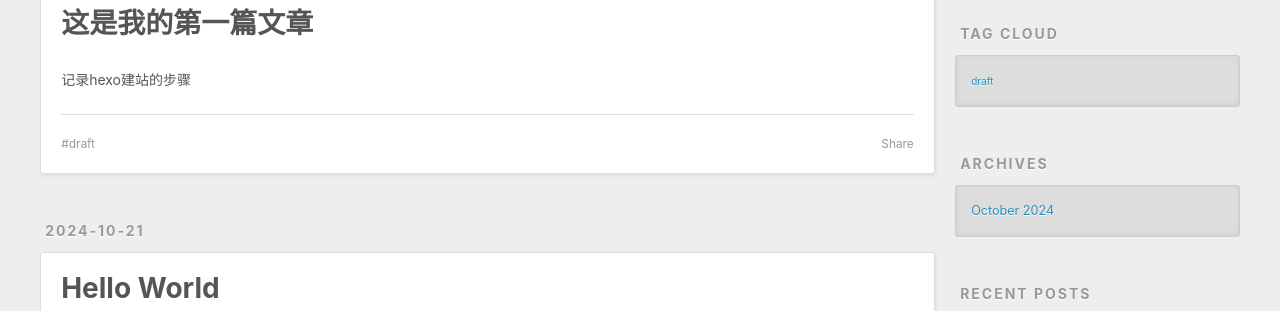
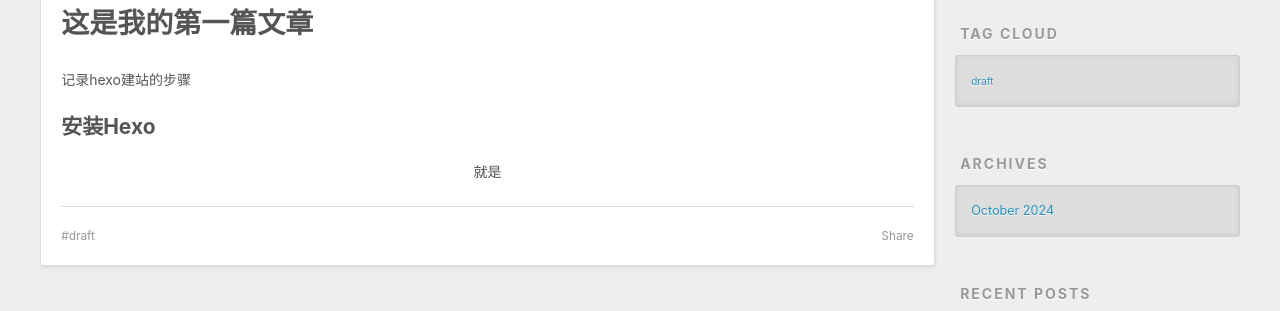
Before and after one commit to vethenc2020/vethenc2020.github.io, a plain HTML site: page index.html in a window 1280 px wide. Shown: the part 454-765 px from the top of the page. Drawn offline with Linux system fonts and the light colour scheme.

Commit message:
Site updated: 2024-10-21 16:45:27

```diff
--- a/index.html
+++ b/index.html
@@ -92,6 +92,9 @@
     <div class="e-content article-entry" itemprop="articleBody">
 
         <h1 id="这是我的第一篇文章"><a href="#这是我的第一篇文章" class="headerlink" title="这是我的第一篇文章"></a>这是我的第一篇文章</h1><p>记录hexo建站的步骤</p>
+<h2 id="安装Hexo"><a href="#安装Hexo" class="headerlink" title="安装Hexo"></a>安装Hexo</h2><blockquote>
+<p>就是</p>
+</blockquote>
 
 
     </div>
```
Also changed, not shown: 2024/10/21/Hello-Hexo/index.html (+6 -3 lines).
